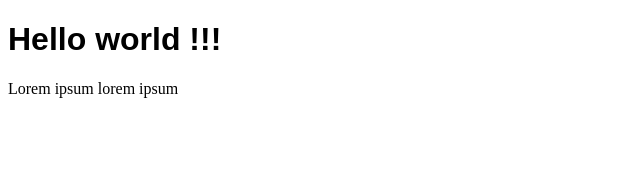
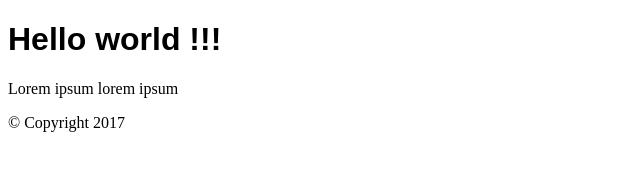
Before and after one commit to guberinadaniel/daniel-task2, a plain HTML site: page index.html in a window 1280 px wide. Shown: the whole page, without its empty margins (0-640 px from the left). Drawn offline with Linux system fonts and the light colour scheme.

Commit message:
Added copyright to page.

```diff
--- a/index.html
+++ b/index.html
@@ -8,6 +8,8 @@
 <body>
     <h1>Hello world !!!</h1>
     <p>Lorem ipsum lorem ipsum</p>
-    <footer class="page-bottom"></footer>
+    <footer class="page-bottom">
+        <p>&copy; Copyright 2017</p>
+    </footer>
 </body>
 </html>
```
